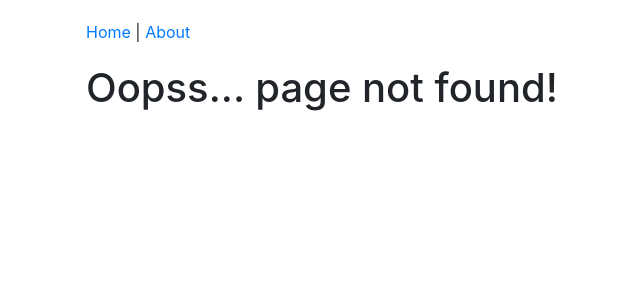
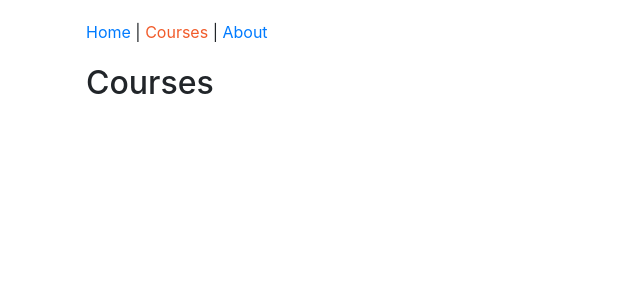
Before and after one commit to afide26/pluralsight-redux, a React app: page /courses in a window 1280 px wide. Before the commit this address had no page. Shown: the top 300 px of the page, without its empty margins (144-784 px from the left). Built offline with nearby package versions, Linux system fonts and the light colour scheme.

Commit message:
Add Courses Page

```diff
--- a/src/components/App.js
+++ b/src/components/App.js
@@ -4,6 +4,7 @@
 import AboutPage from "./about/AboutPage";
 import Header from "./common/Header";
 import PageNotFound from "./PageNotFound";
+import CoursesPage from "./courses/CoursesPage";
 
 const App = () => {
   return (
@@ -11,6 +12,7 @@
       <Header />
       <Switch>
         <Route exact path="/" component={HomePage} />
+        <Route exact path="/courses" component={CoursesPage} />
         <Route path="/about" component={AboutPage} />
         <Route component={PageNotFound} />
       </Switch>
--- a/src/components/common/Header.js
+++ b/src/components/common/Header.js
@@ -10,6 +10,10 @@
         Home
       </NavLink>
       {" | "}
+      <NavLink to="/courses" activeStyle={activeStyle}>
+        Courses
+      </NavLink>
+      {" | "}
       <NavLink to="/about" activeStyle={activeStyle}>
         About
       </NavLink>
--- /dev/null
+++ b/src/components/courses/CoursesPage.js
@@ -0,0 +1,7 @@
+import React, { Component } from "react";
+
+const CoursesPage = () => {
+  return <h2>Courses</h2>;
+};
+
+export default CoursesPage;
```
